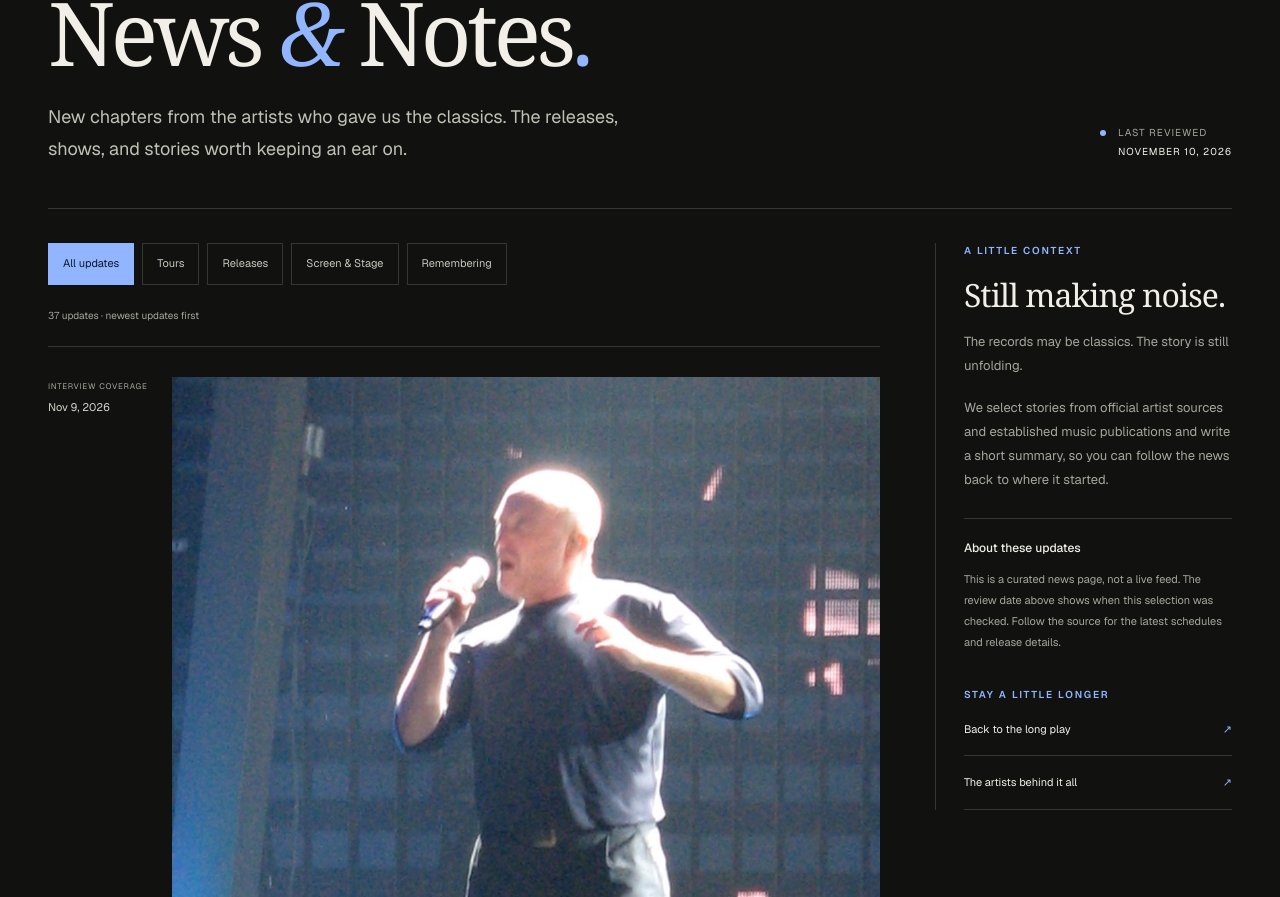
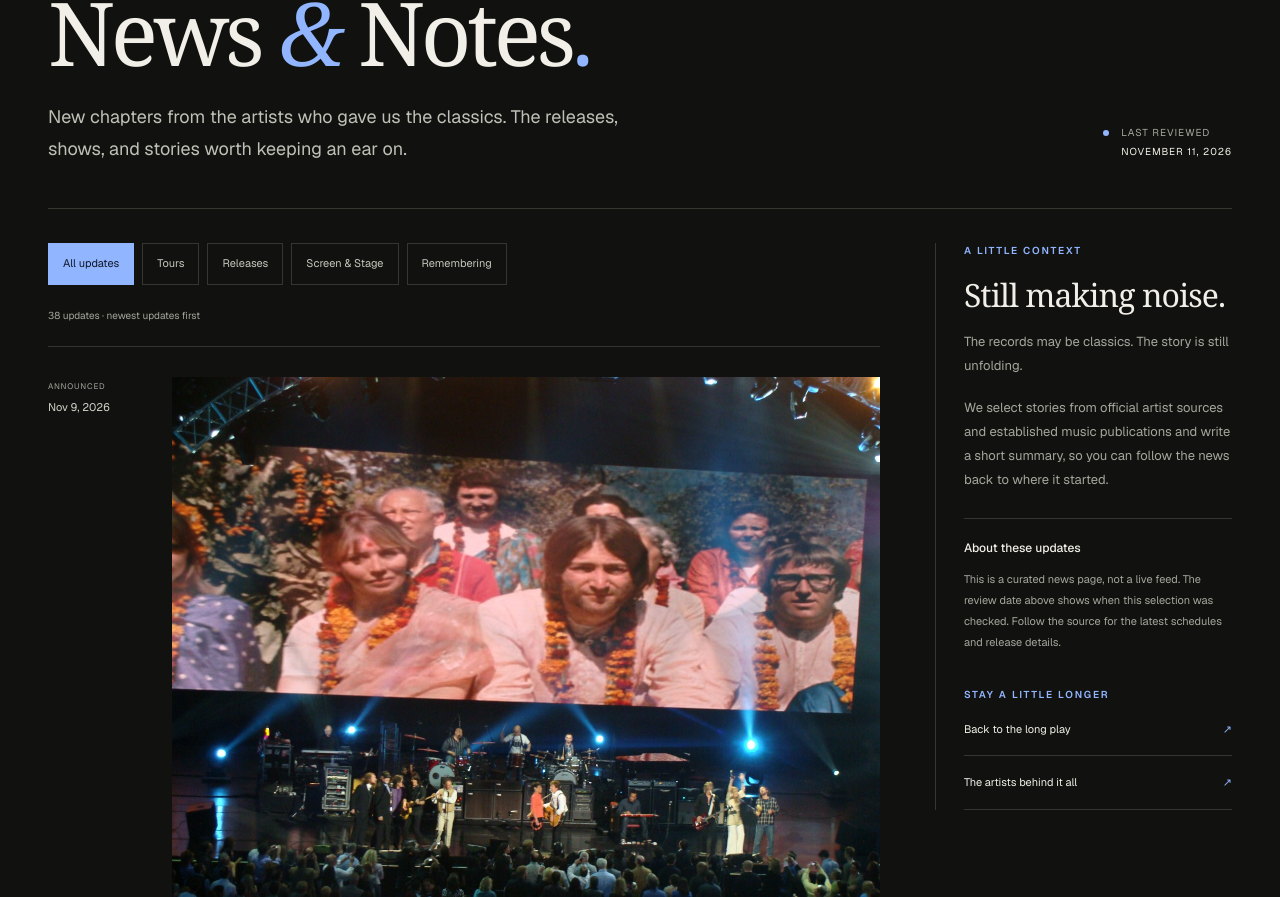
Before and after one commit to SJohn28/the-analog-replay, a Next.js app: page /news in a window 1280 px wide. Shown: the part 203-1100 px from the top of the page. Built offline with nearby package versions, Linux system fonts and the light colour scheme.

Commit message:
Publish VetsAid 2027 lineup with archive photos

```diff
--- a/data/news.ts
+++ b/data/news.ts
@@ -1,4 +1,4 @@
-export const newsReviewedOn = "2026-11-10";
+export const newsReviewedOn = "2026-11-11";
 
 export type NewsCategory = "Tours" | "Releases" | "Screen & Stage" | "Remembering";
 export type NewsItem = {
@@ -27,6 +27,58 @@ export type NewsItem = {
 // not the date of the performance or release. Keep newest announcements first.
 export const news: NewsItem[] = [
 {
+  "id": "mccartney-starr-vetsaid-2027",
+  "artist": "Joe Walsh, Paul McCartney & Ringo Starr",
+  "category": "Tours",
+  "announcedOn": "2026-11-09",
+  "title": "Paul McCartney and Ringo Starr to join Joe Walsh at VetsAid",
+  "summary": "Paul McCartney and Ringo Starr will join Joe Walsh onstage at the tenth VetsAid benefit on January 29, 2027, at MGM Grand Garden Arena in Las Vegas. Walsh announced the lineup on November 9.\n\nThe two Beatles will appear during Walsh’s set. The Killers, The War on Drugs, St. Vincent and Lucius are each scheduled to play full sets. The concert will raise money to support veterans and their families.\n\nPublic ticket sales open through AXS on November 13 at 10 a.m. Pacific. The artist presale runs from November 11 at 10 a.m. Pacific through November 12 at 10 p.m. Pacific.",
+  "tourDates": [
+    {
+      "date": "2027-01-29",
+      "city": "Las Vegas, NV",
+      "venue": "MGM Grand Garden Arena"
+    }
+  ],
+  "tourHeading": "VetsAid 2027 benefit concert",
+  "tourCheckedOn": "November 11, 2026",
+  "tourUrl": "https://joewalsh.com/blogs/vetsaid-news/joe-walsh-friends-hit-the-jackpot-vetsaid-2027-lands-in-las-vegas-for-its-biggest-show-ever-hosting-the-10th-benefit-at-mgm-grand-garden-arena-friday-jan-29-2027",
+  "source": {
+    "name": "Joe Walsh · Official VetsAid announcement",
+    "url": "https://joewalsh.com/blogs/vetsaid-news/joe-walsh-friends-hit-the-jackpot-vetsaid-2027-lands-in-las-vegas-for-its-biggest-show-ever-hosting-the-10th-benefit-at-mgm-grand-garden-arena-friday-jan-29-2027"
+  },
+  "references": [
+    {
+      "name": "AXS · Artist presale details",
+      "url": "https://www.axs.com/events/1664475/joe-walsh-friends-present-vetsaid-tickets/promos/1226589"
+    }
+  ],
+  "photo": {
+    "src": "/images/news/mccartney-starr-2009.jpg",
+    "width": 1400,
+    "height": 1050,
+    "alt": "Paul McCartney and Ringo Starr onstage with other musicians in 2009",
+    "caption": "Paul McCartney, Ringo Starr and fellow performers on April 4, 2009. Archive photo resized for display.",
+    "credit": "audreylynne",
+    "url": "https://commons.wikimedia.org/wiki/File:Paul_mc_cartney,_ringo_starr_%26_friends.jpg",
+    "license": "CC BY 2.0",
+    "licenseUrl": "https://creativecommons.org/licenses/by/2.0/"
+  },
+  "additionalPhotos": [
+    {
+      "src": "/images/news/joe-walsh-2019.jpg",
+      "width": 628,
+      "height": 767,
+      "alt": "Joe Walsh at a microphone",
+      "caption": "VetsAid founder Joe Walsh in a 2019 archive photo.",
+      "credit": "drbaseball95",
+      "url": "https://commons.wikimedia.org/wiki/File:Joe_Walsh_2019.jpg",
+      "license": "CC BY-SA 2.0",
+      "licenseUrl": "https://creativecommons.org/licenses/by-sa/2.0/"
+    }
+  ]
+},
+{
   "id": "phil-collins-solo-rock-hall-2026",
   "artist": "Phil Collins",
   "category": "Screen & Stage",
```
Also changed, not shown: public/images/news/joe-walsh-2019.jpg (added), public/images/news/mccartney-starr-2009.jpg (added).
